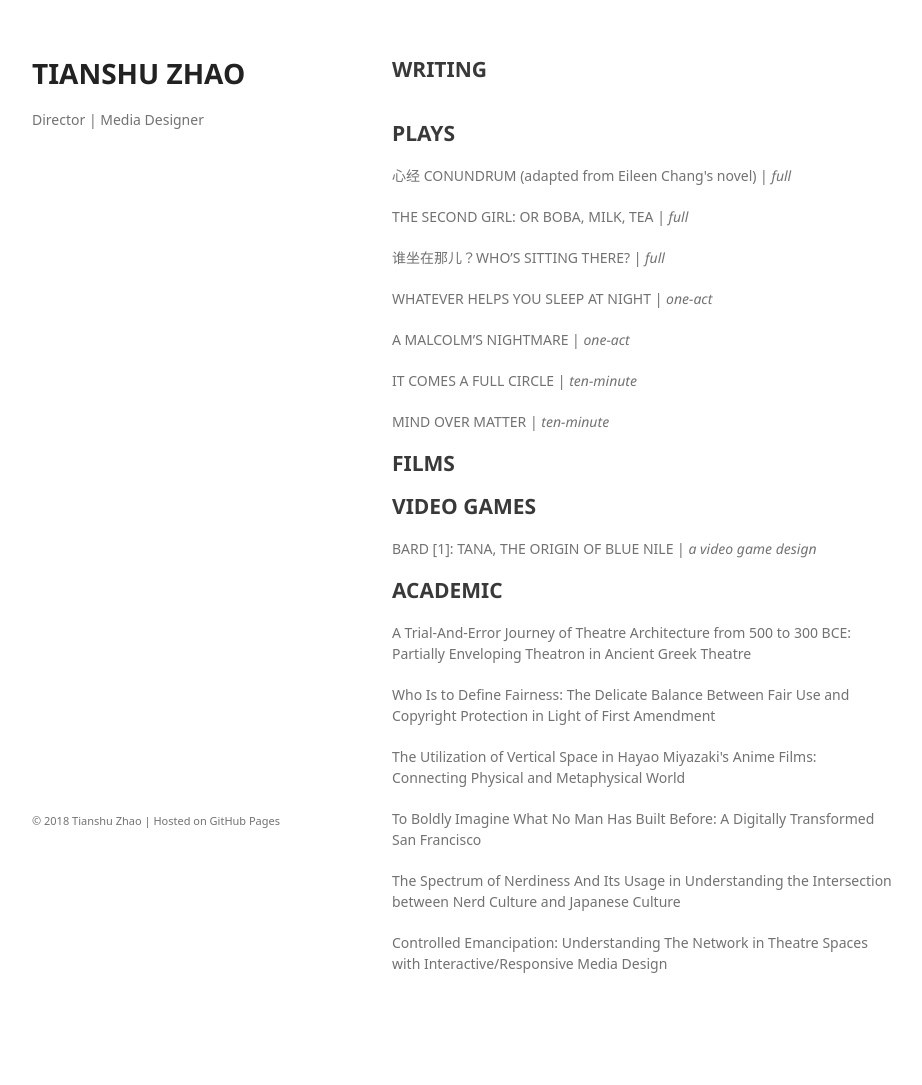
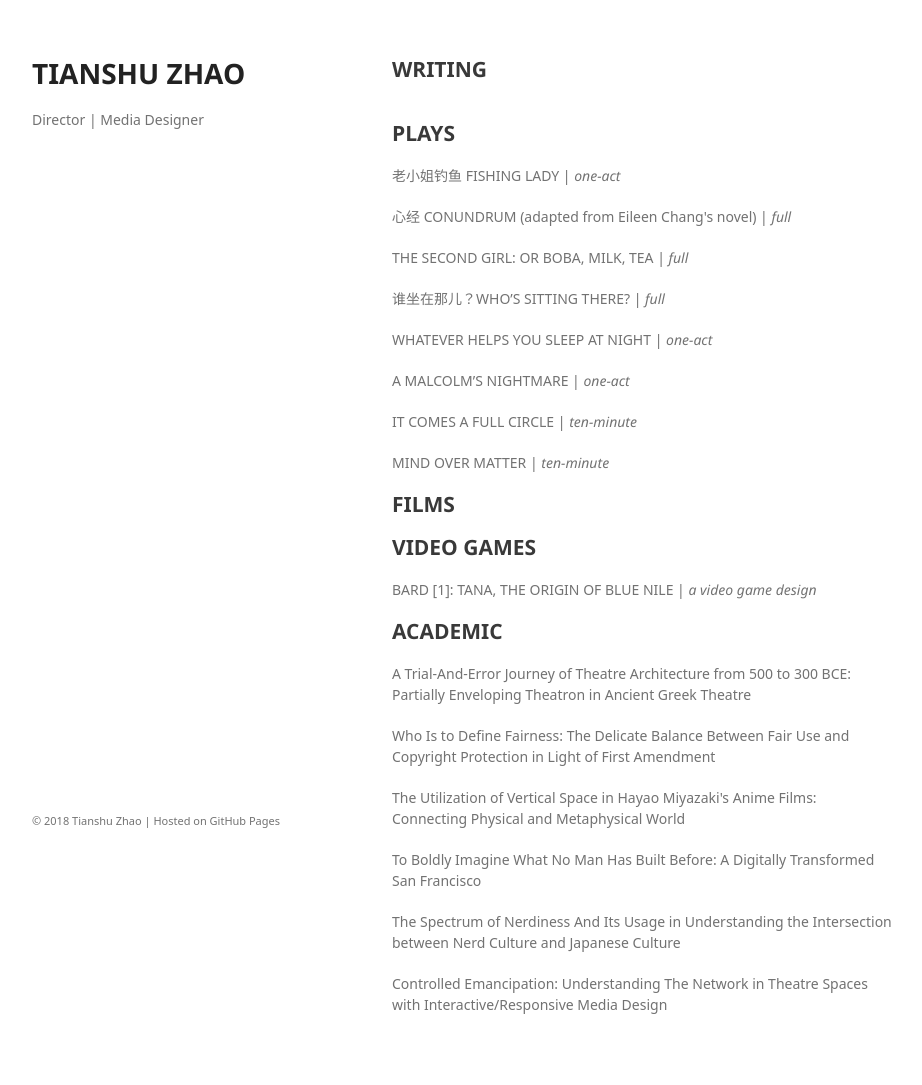
Before and after one commit to tianshu-z/tianshu-z.github.io, a Jekyll site: the page built from writing.html, in a window 1280 px wide. Shown: the whole page, without its empty margins (178-1100 px from the left). Built offline with Jekyll 4.4.1, drawn with Linux system fonts in a browser that asks for light colours; some web fonts are replaced; before the commit the page ends 1044 px from its top, so only the background shows below that.

Commit message:
Update writing.html

```diff
--- a/writing.html
+++ b/writing.html
@@ -12,6 +12,8 @@ layout: default
 	<body>
 
 <h2>PLAYS</h2>
+
+<p>老小姐钓鱼 FISHING LADY | <em>one-act</em></p>
 
 <p>心经 CONUNDRUM (adapted from Eileen Chang's novel) | <em>full</em></p>
 
```
